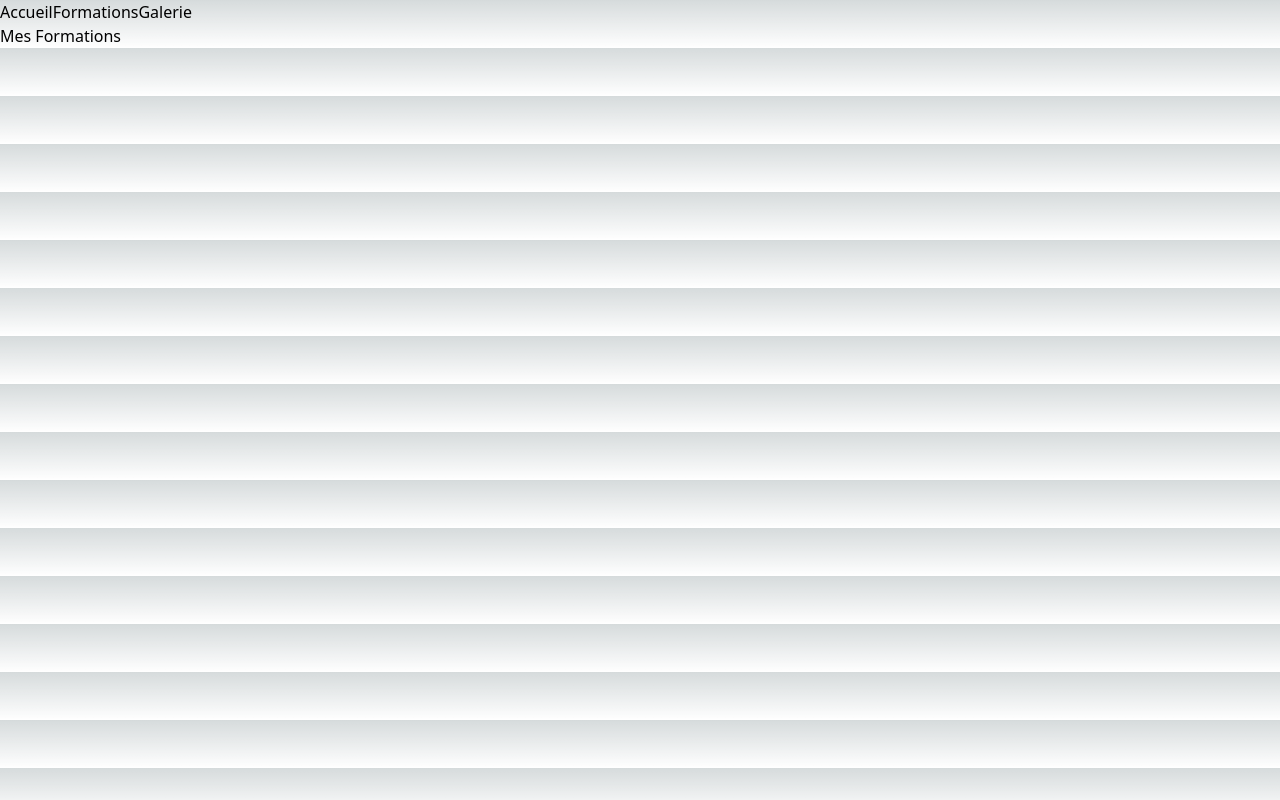
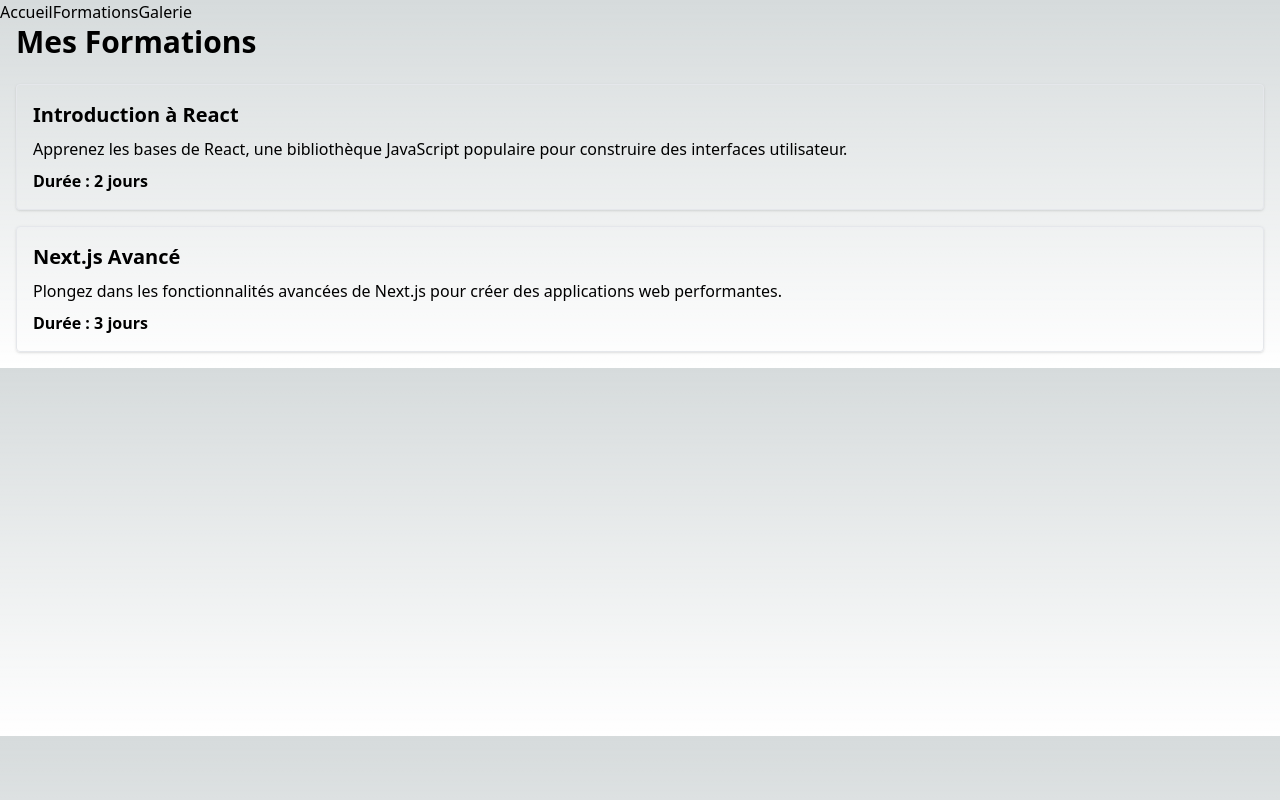
Before and after one commit to KuramaMr/mon-portfolio, a Next.js app: page /formations in a window 1280 px wide. Built offline with nearby package versions, Linux system fonts and the light colour scheme.

Commit message:
Ajout de la gestion dynamique du contenu pour les formations et la galerie

```diff
--- /dev/null
+++ b/app/components/FormationCard.js
@@ -0,0 +1,10 @@
+
+export default function FormationCard({ titre, description, duree }) {
+    return (
+      <div className="border p-4 mb-4 rounded shadow">
+        <h2 className="text-xl font-bold">{titre}</h2>
+        <p className="mt-2">{description}</p>
+        <p className="mt-2 font-semibold">Durée : {duree}</p>
+      </div>
+    );
+  }
--- a/app/formations/page.js
+++ b/app/formations/page.js
@@ -1,4 +1,13 @@
+import FormationCard from '../components/FormationCard';
+import formations from '../../data/formations.json';
 
 export default function Formations() {
-    return <h1>Mes Formations</h1>
-  }
+  return (
+    <div className="container mx-auto px-4">
+      <h1 className="text-3xl font-bold mb-6">Mes Formations</h1>
+      {formations.map((formation) => (
+        <FormationCard key={formation.id} {...formation} />
+      ))}
+    </div>
+  );
+}
--- a/app/galerie/page.js
+++ b/app/galerie/page.js
@@ -1,22 +1,22 @@
 'use client';
 
-import { useState, useEffect } from 'react';
 import CloudinaryImage from '../components/CloudinaryImage';
+import galleryData from '../../data/gallery.json';
 
 export default function Galerie() {
-  const [imageIds, setImageIds] = useState([]);
-
-  useEffect(() => {
-    // Ici, vous pourriez charger les IDs d'image depuis une API ou un fichier
-    setImageIds(['sample', 'sample2']);
-  }, []);
-
   return (
-    <div>
-      <h1>Ma Galerie</h1>
-      {imageIds.map((id) => (
-        <CloudinaryImage key={id} publicId={id} alt={`Image ${id}`} />
-      ))}
+    <div className="container mx-auto px-4">
+      <h1 className="text-3xl font-bold mb-6">Ma Galerie</h1>
+      <div className="grid grid-cols-1 md:grid-cols-2 lg:grid-cols-3 gap-4">
+        {galleryData.map((image) => (
+          <div key={image.id} className="relative">
+            <CloudinaryImage publicId={image.publicId} alt={image.titre} />
+            <p className="absolute bottom-0 left-0 right-0 bg-black bg-opacity-50 text-white p-2">
+              {image.titre}
+            </p>
+          </div>
+        ))}
+      </div>
     </div>
   );
 }
--- /dev/null
+++ b/data/formations.json
@@ -0,0 +1,14 @@
+    [
+        {
+          "id": 1,
+          "titre": "Introduction à React",
+          "description": "Apprenez les bases de React, une bibliothèque JavaScript populaire pour construire des interfaces utilisateur.",
+          "duree": "2 jours"
+        },
+        {
+          "id": 2,
+          "titre": "Next.js Avancé",
+          "description": "Plongez dans les fonctionnalités avancées de Next.js pour créer des applications web performantes.",
+          "duree": "3 jours"
+        }
+    ]
--- /dev/null
+++ b/data/gallery.json
@@ -0,0 +1,12 @@
+[
+    {
+      "id": 1,
+      "titre": "Image 1",
+      "publicId": "sample"
+    },
+    {
+      "id": 2,
+      "titre": "Image 2",
+      "publicId": "sample2"
+    }
+]
```
